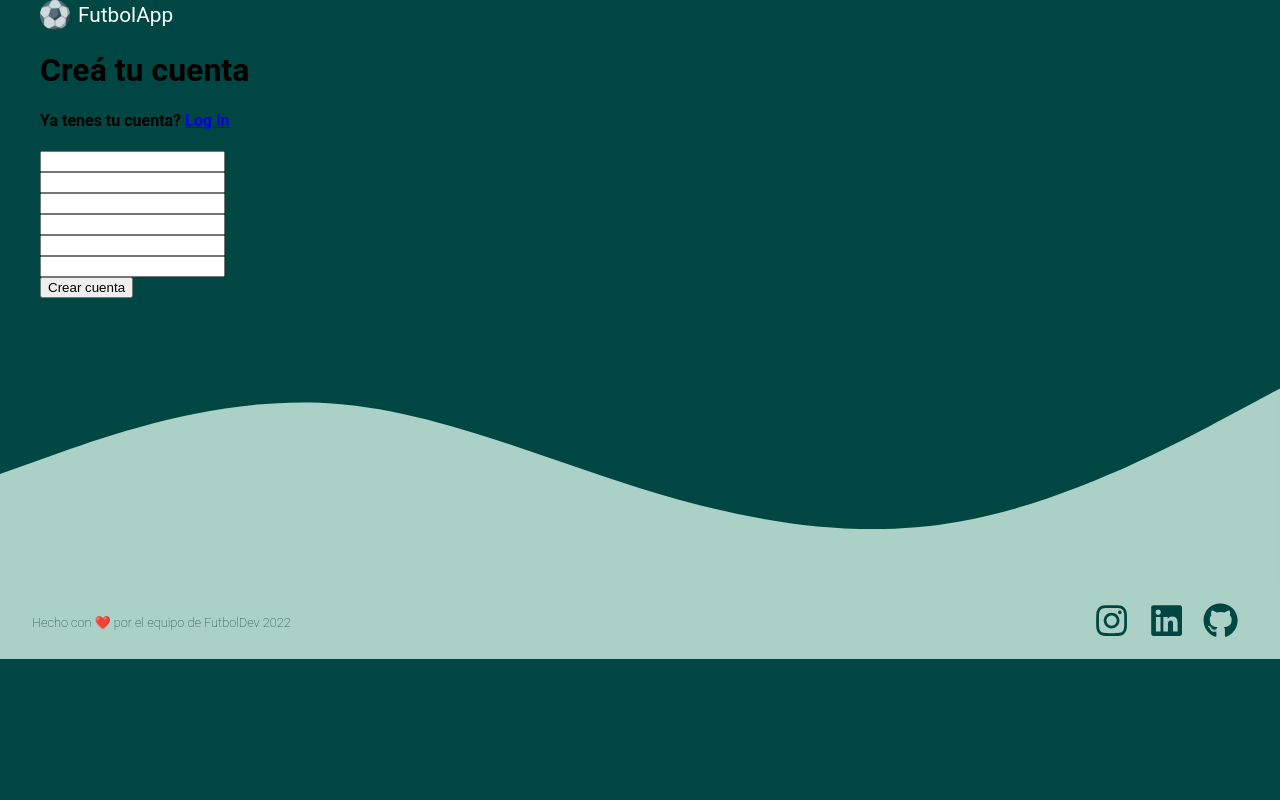
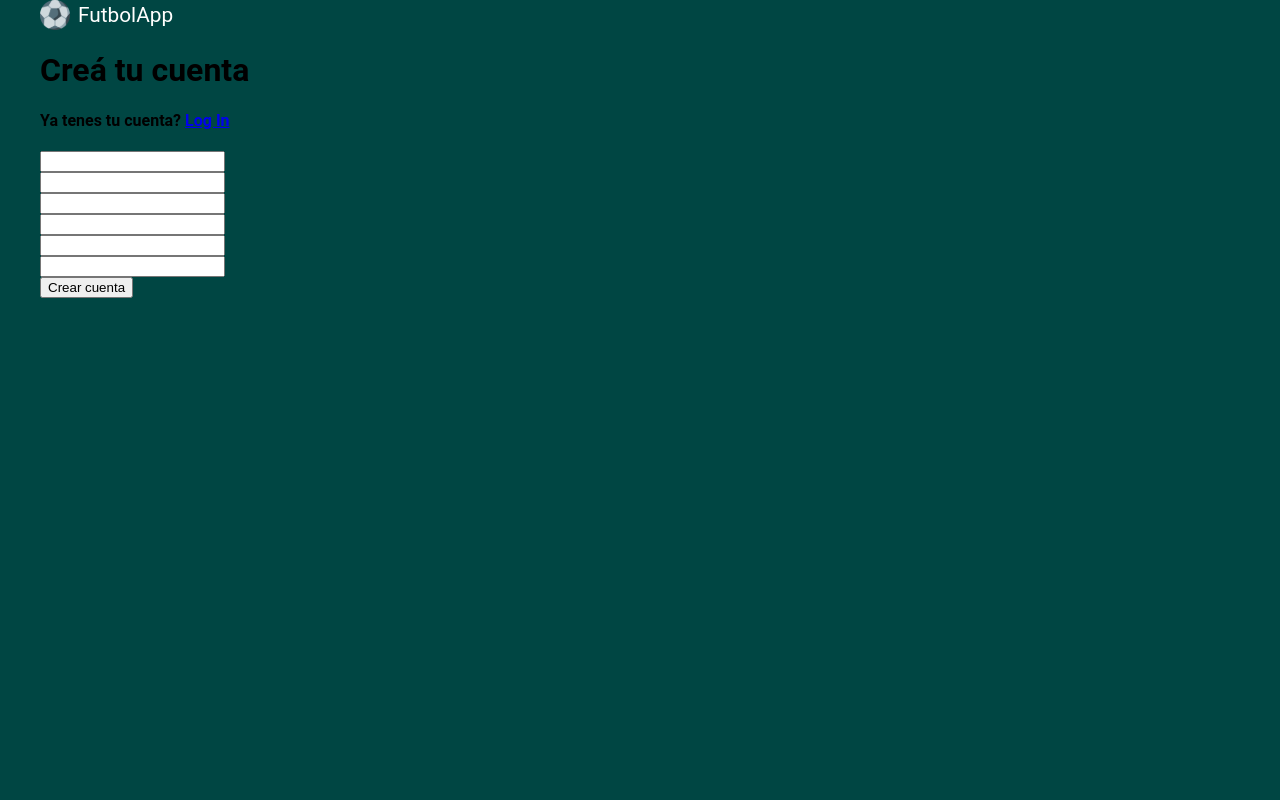
Before and after one commit to macbenites/pg-frontend, a React (Create React App) app: page /singin in a window 1280 px wide. Shown: the top 800 px of the page. Built offline with nearby package versions, Linux system fonts and the light colour scheme.

Commit message:
Correccion Wrapper.js

```diff
--- a/src/Styles/Wrapper.js
+++ b/src/Styles/Wrapper.js
@@ -1,7 +1,7 @@
 import styled from "styled-components";
 
 export const Wrapper = styled.div`
-  min-height: 100uvh;
+  min-height: 100vh;
   flex: 1;
   max-width: 1200px;
   width: 100%;
@@ -12,5 +12,5 @@ export const Container = styled.div`
   display: flex;
   flex-direction: column;
   width: 100%;
-  min-height: 100uvh;
+  min-height: 100vh;
 `;
```
